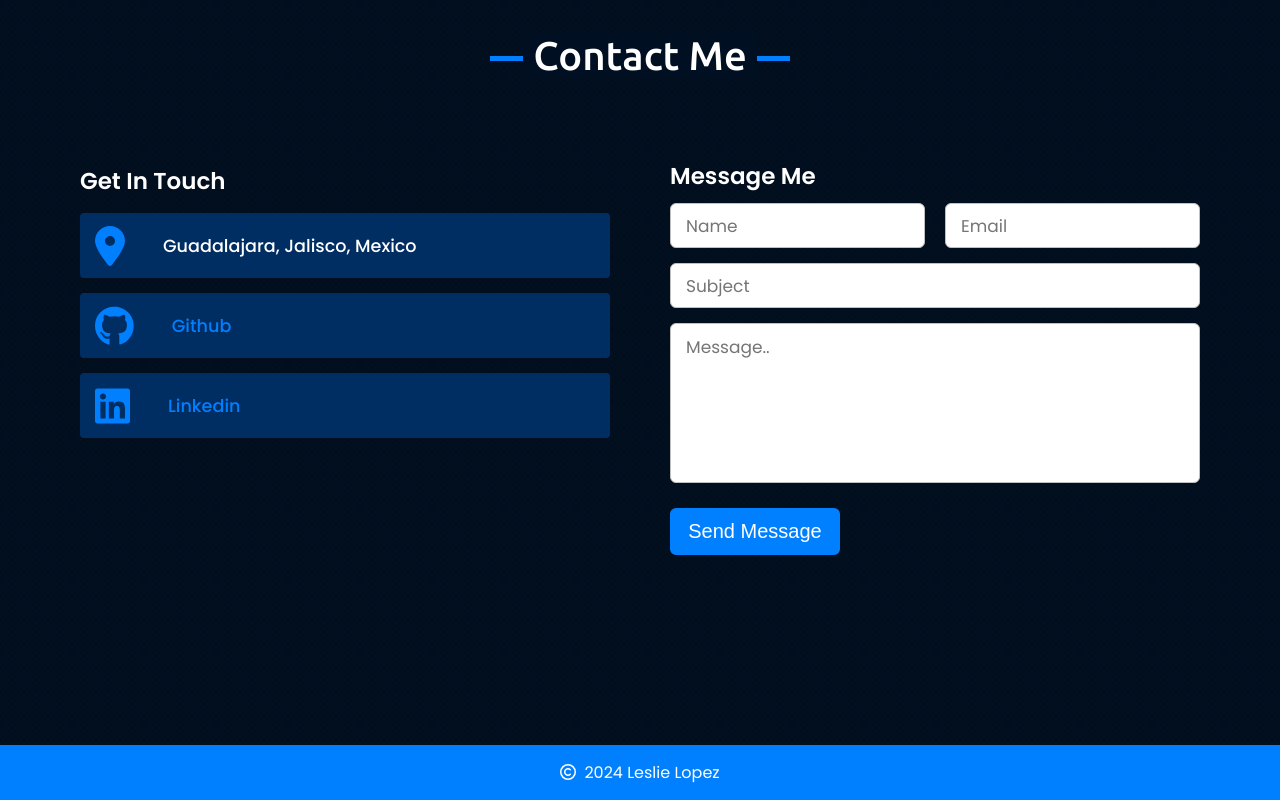
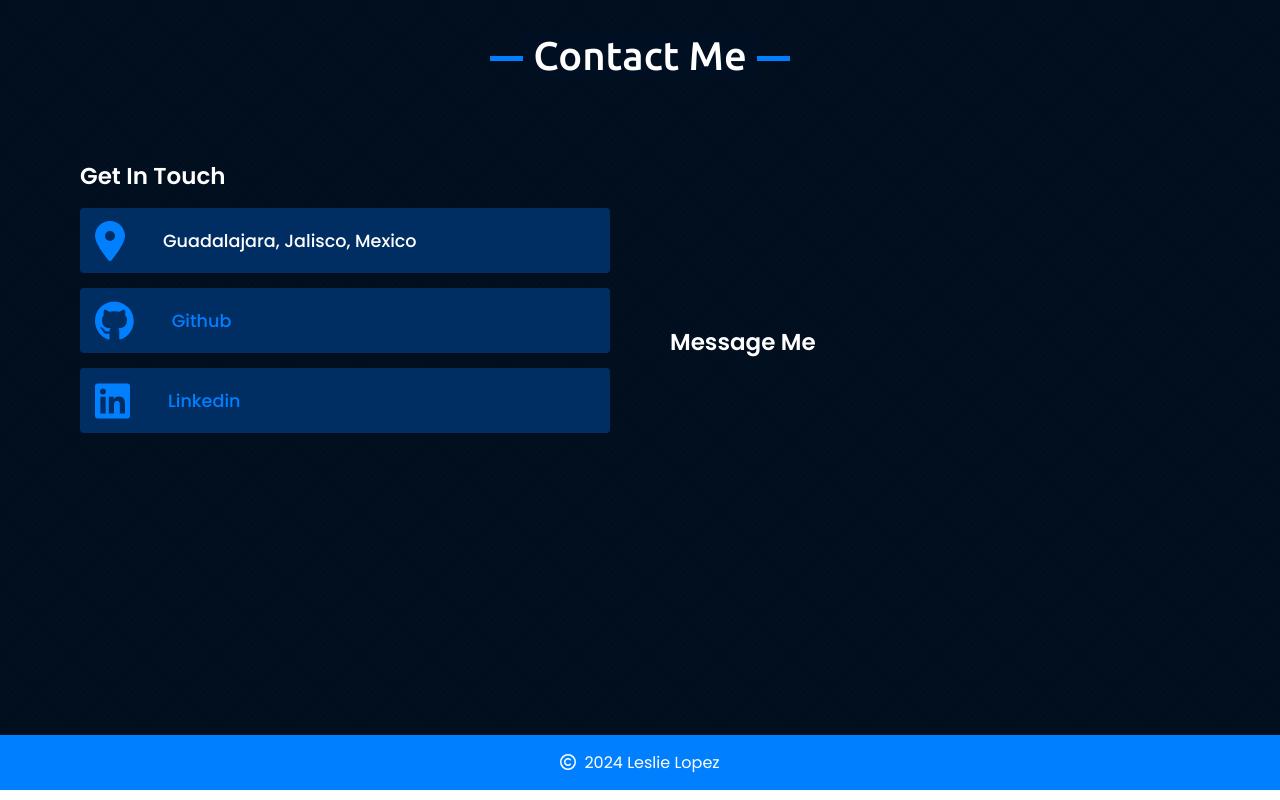
Before and after one commit to LeslieLopez25/react-portfolio-website, a React (Create React App) app: page / in a window 1280 px wide. Shown: the part 7254-8054 px from the top of the page. Built offline with nearby package versions, Linux system fonts and the light colour scheme.

Commit message:
Updated contact component

```diff
--- a/src/components/Contact/contact.component.js
+++ b/src/components/Contact/contact.component.js
@@ -57,10 +57,12 @@ export default function Contact() {
             <div className="text">Message Me</div>
             <form
               name="contact"
-              data-netlify="true"
+              netlify
               method="POST"
               data-netlify-recaptcha="true"
               onSubmit="submit"
+              netlify-honeypot="bot-field"
+              hidden
             >
               <input type="hidden" name="form-name" value="contact" />
               <div className="fields">
```
